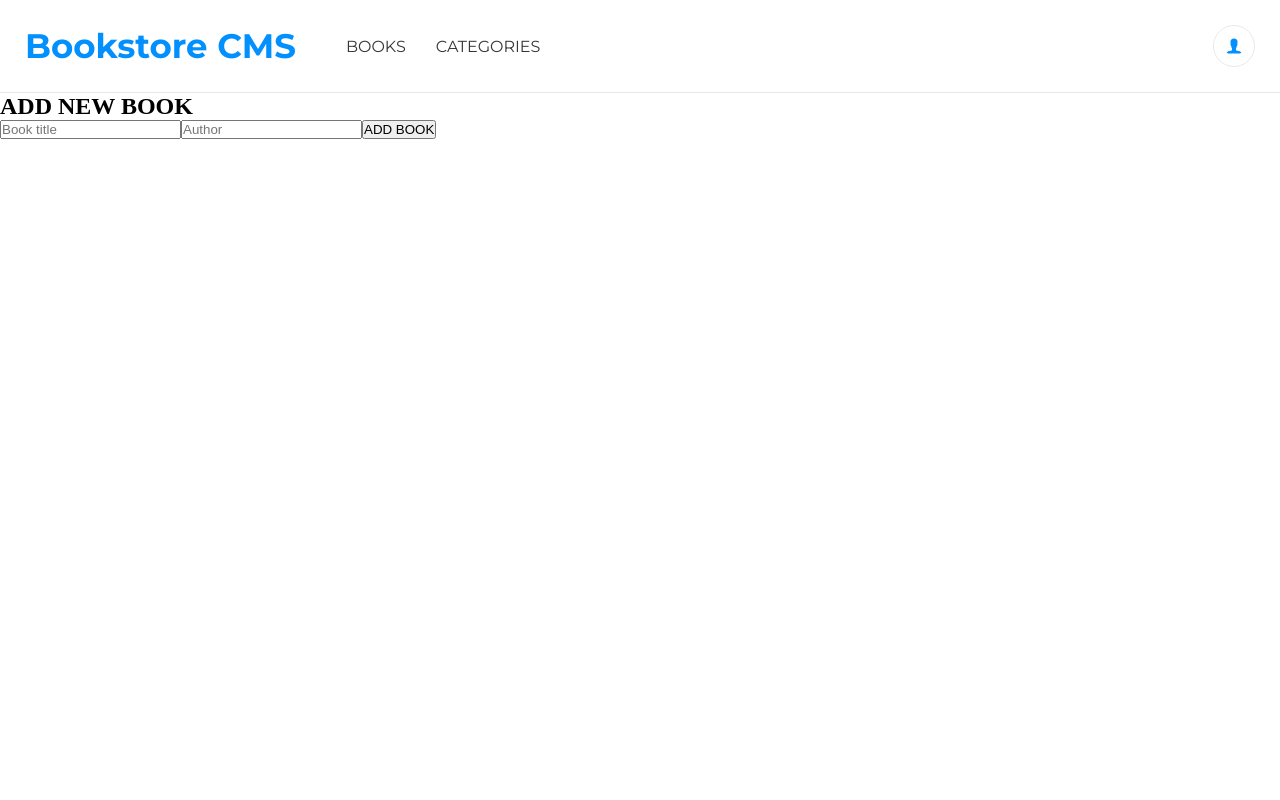
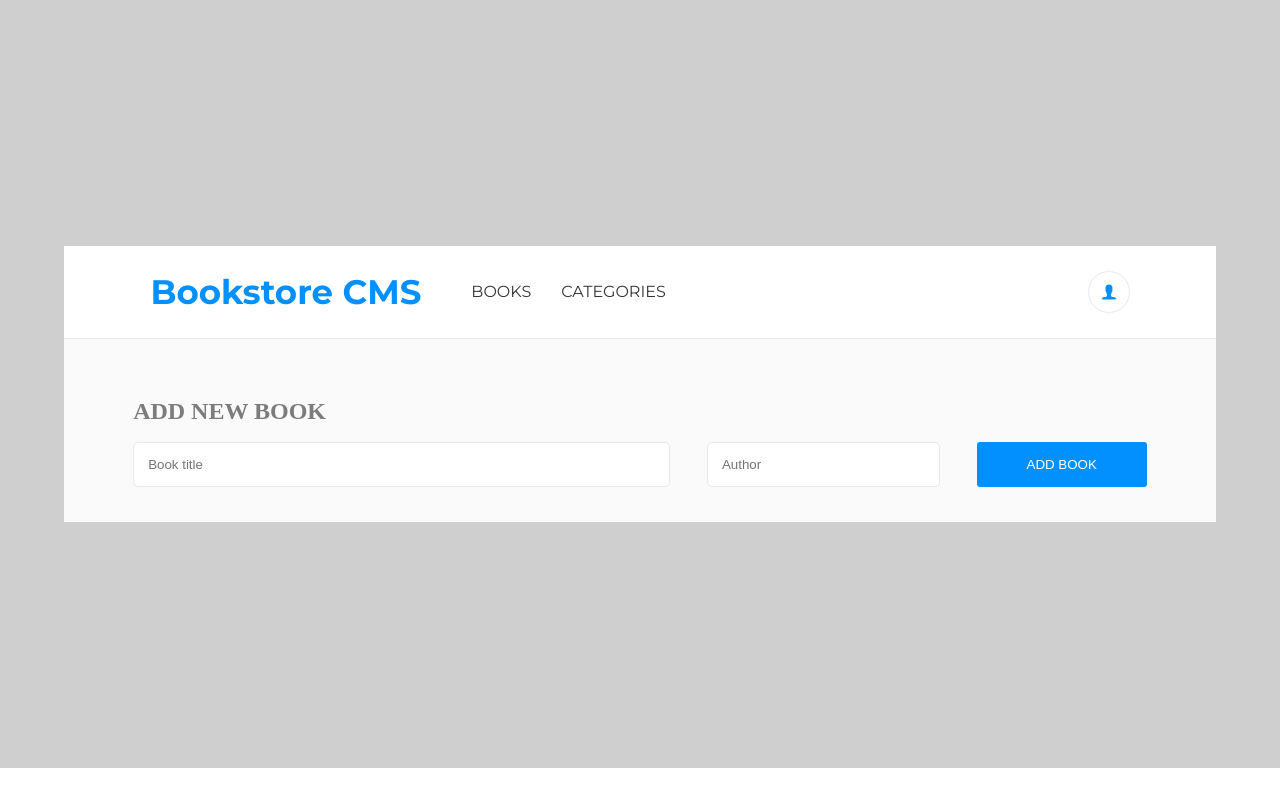
Before and after one commit to fed1k/Bookstore, a React (Create React App) app: page / in a window 1280 px wide. Built offline with nearby package versions, Linux system fonts and the light colour scheme; no server answers.

Commit message:
Style forms and main containers

```diff
--- a/src/components/Input.js
+++ b/src/components/Input.js
@@ -37,7 +37,7 @@ const Input = () => {
     }
   };
   return (
-    <div>
+    <div className="input-div">
       <h2>ADD NEW BOOK</h2>
       <form action="post">
         <input type="text" placeholder="Book title" value={state.title} onChange={(e) => handleChangeOfTitle(e)} onKeyUp={(e) => enterEvent(e)} />
--- a/src/index.scss
+++ b/src/index.scss
@@ -1,6 +1,27 @@
+@mixin inputfield {
+  padding: 10px 14px;
+  border: 1px solid #e8e8e8;
+  border-radius: 5px;
+  outline: none;
+}
+
 * {
   margin: 0;
   padding: 0;
+}
+
+#root {
+  background-color: rgb(96,96,98, 30%);
+  display: flex;
+  justify-content: center;
+  align-items: center;
+  padding: 5% 0;
+  min-height: 80vh;
+}
+
+.App {
+  width: 90vw;
+  background-color: #fafafa;
 }
 
 .user-icons {
@@ -15,7 +36,8 @@
   display: flex;
   justify-content: space-between;
   border-bottom: 1px solid #e8e8e8;
-  padding: 25px;
+  padding: 25px 7.5%;
+  background-color: #ffffff;
 
   div {
     display: flex;
@@ -56,4 +78,53 @@
   display: flex;
   flex-direction: column;
   gap: 20px;
+  background-color: #fafafa;
+  align-items: center;
+  margin-top: 3%;
 }
+
+.book {
+  background-color: #ffffff;
+  border: 1px solid #e8e8e8;
+  width: 85%;
+  padding: 25px;
+}
+
+.input-div {
+  padding: 25px 0 35px 0;
+  width: 88%;
+  display: flex;
+  flex-direction: column;
+  gap: 17px;
+
+  h2 {
+    opacity: 0.5;
+  }
+
+  form {
+    display: flex;
+    justify-content: space-between;
+
+    :first-child {
+      @include inputfield();
+      width: 50%;
+    }
+
+    :nth-child(2) {
+      width: 20%;
+      @include inputfield();
+    }
+
+    button {
+      background-color: #0290ff;
+      color: #ffffff;
+      padding: 15px 50px;
+      border: none;
+      border-radius: 3px;
+
+      &:hover {
+        cursor: pointer;
+      }
+    }
+  }
+}
```
